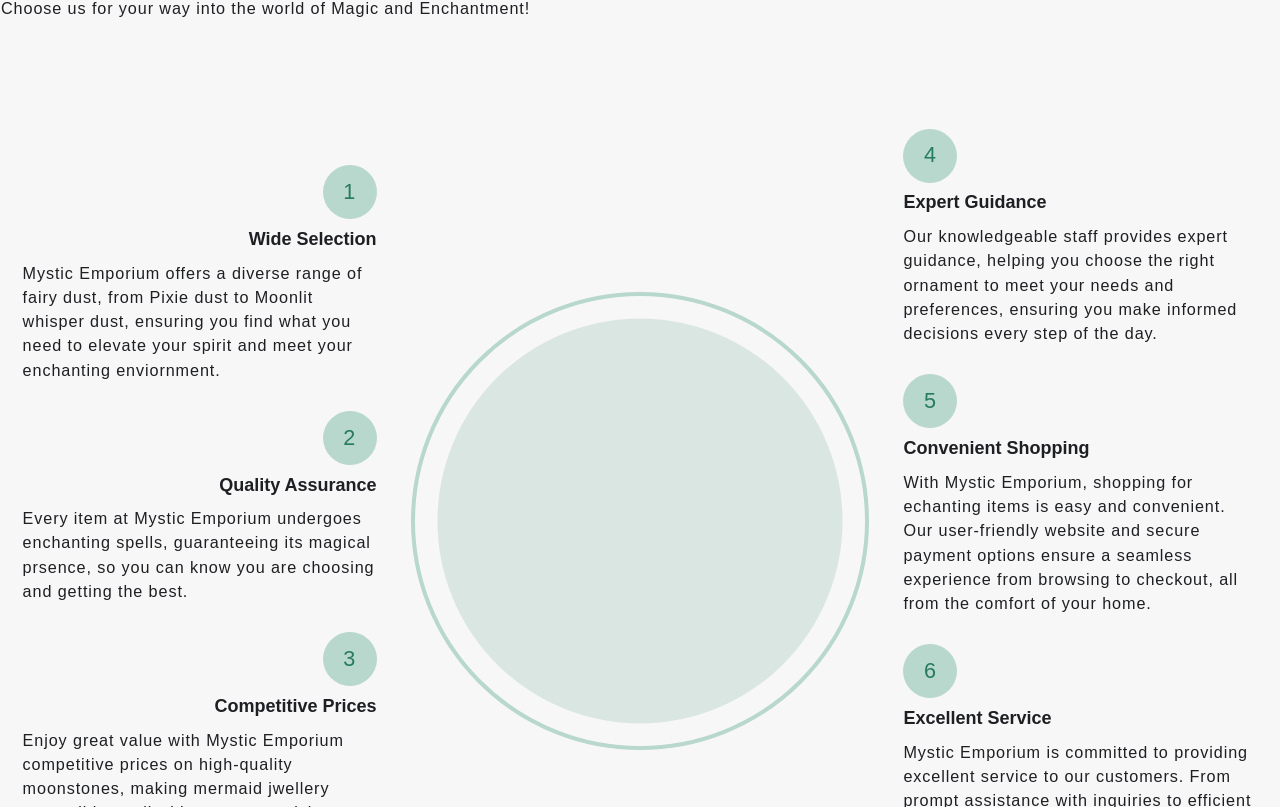
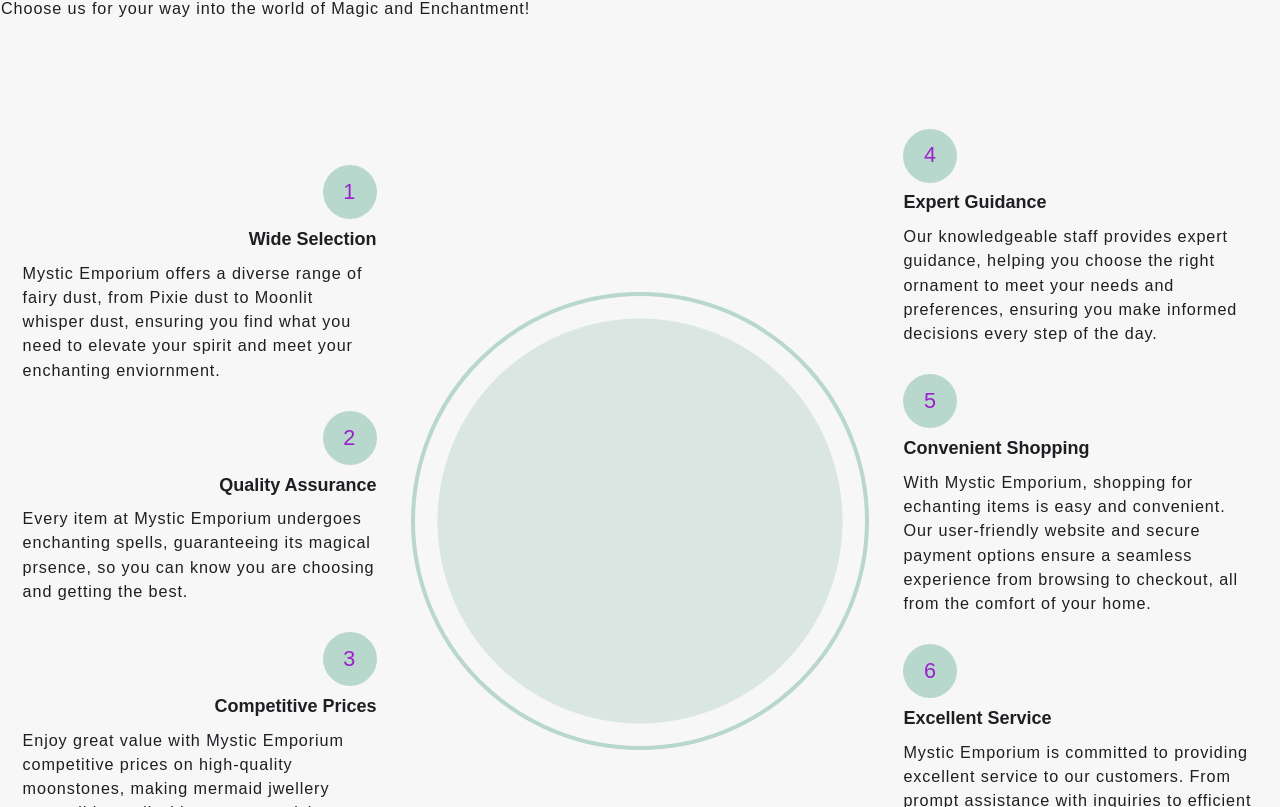
Before and after one commit to akshatjain-1/MysticEmporium-Ecommerce, a plain HTML site: page index.html in a window 1280 px wide. Shown: the part 1513-2320 px from the top of the page. Drawn offline with Linux system fonts and the light colour scheme; a script that the page names is missing.

Commit message:
first commit

```diff
--- a/style.css
+++ b/style.css
@@ -22,7 +22,7 @@
   --backgroundSecondary: #21463b;
   --textColor: #1e1f23;
   --anchorColor: #2a2c30;
-  --main-color: #277c5f;
+  --main-color: #9d20ce;
   --supporting-color: #b8d7cd;
   --glow-color: hsl(186, 91%, 4%);
 }
```
